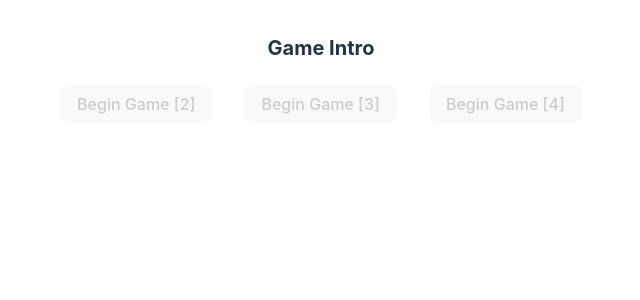
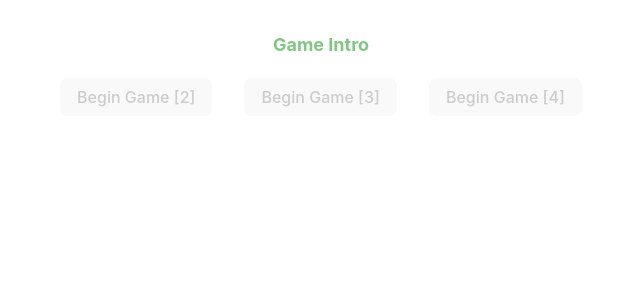
Before and after one commit to trudoholic/teoz-ts, a React (Vite) app: page / in a window 1280 px wide. Shown: the top 300 px of the page, without its empty margins (319-959 px from the left). Built offline with nearby package versions, Linux system fonts and the light colour scheme.

Commit message:
MainContainer

```diff
--- a/src/components/GameIntro.tsx
+++ b/src/components/GameIntro.tsx
@@ -7,7 +7,7 @@
 
   return (
     <>
-      <h1>Game Intro</h1>
+      <h2>Game Intro</h2>
       <button onClick={() => beginGame(2)}>
         Begin Game [2]
       </button>
--- a/src/components/GameMain.tsx
+++ b/src/components/GameMain.tsx
@@ -1,4 +1,14 @@
 import useGame from "../hooks/useGame"
+import styled from "styled-components"
+
+export const MainContainer = styled.div`
+  //background: olive;
+  //border: 1px solid #ff0;
+  display: flex;
+  flex-direction: row;
+  margin: 1.6rem 0;
+  //width: 100%;
+`
 
 const GameMain = () => {
   const {
@@ -7,14 +17,35 @@
     endGame,
   } = useGame()
 
+  const divStyle = {
+    border: "1px solid silver",
+    color: "silver",
+    flex: "1 0 0",
+    fontSize: "1.6rem",
+    margin: "0.2rem",
+    padding: "0.8rem 1.6rem",
+  }
+
   return (
     <>
-      <h1>Game Main {nPlayers}</h1>
+      <h2>Game Main {nPlayers}</h2>
 
-      <ul>
+      <MainContainer>
+        <div style={divStyle}>
+          Common
+        </div>
+
         {/*{players.map((p, i) => <Player key={p.id} idx={i} />)}*/}
-        {players.map(p => <li key={p.id}>{p.name}</li>)}
-      </ul>
+        {
+          players.map(p => <div key={p.id} style={divStyle}>
+            {p.name}
+          </div>)
+        }
+
+        <div style={divStyle}>
+          Commands
+        </div>
+      </MainContainer>
 
       <button onClick={endGame}>
         GameMain
--- a/src/components/GameOutro.tsx
+++ b/src/components/GameOutro.tsx
@@ -8,7 +8,7 @@
 
   return (
     <>
-      <h1>Game Outro {nPlayers}</h1>
+      <h2>Game Outro {nPlayers}</h2>
       <button onClick={newGame}>
         GameOutro
       </button>
--- a/src/hooks/useGame.ts
+++ b/src/hooks/useGame.ts
@@ -16,7 +16,6 @@
 
   const beginGame = (n: number) => {
     dispatch({type: Actions.SetGameOver, payload: false})
-    // dispatch({type: Actions.SetPlayers, payload: n})
     dispatch({type: Actions.SetPlayers, payload: getPlayers(n)})
   }
 
@@ -25,7 +24,6 @@
   }
 
   const newGame = () => {
-    // dispatch({type: Actions.SetPlayers, payload: 0})
     dispatch({type: Actions.SetPlayers, payload: []})
   }
 
```
